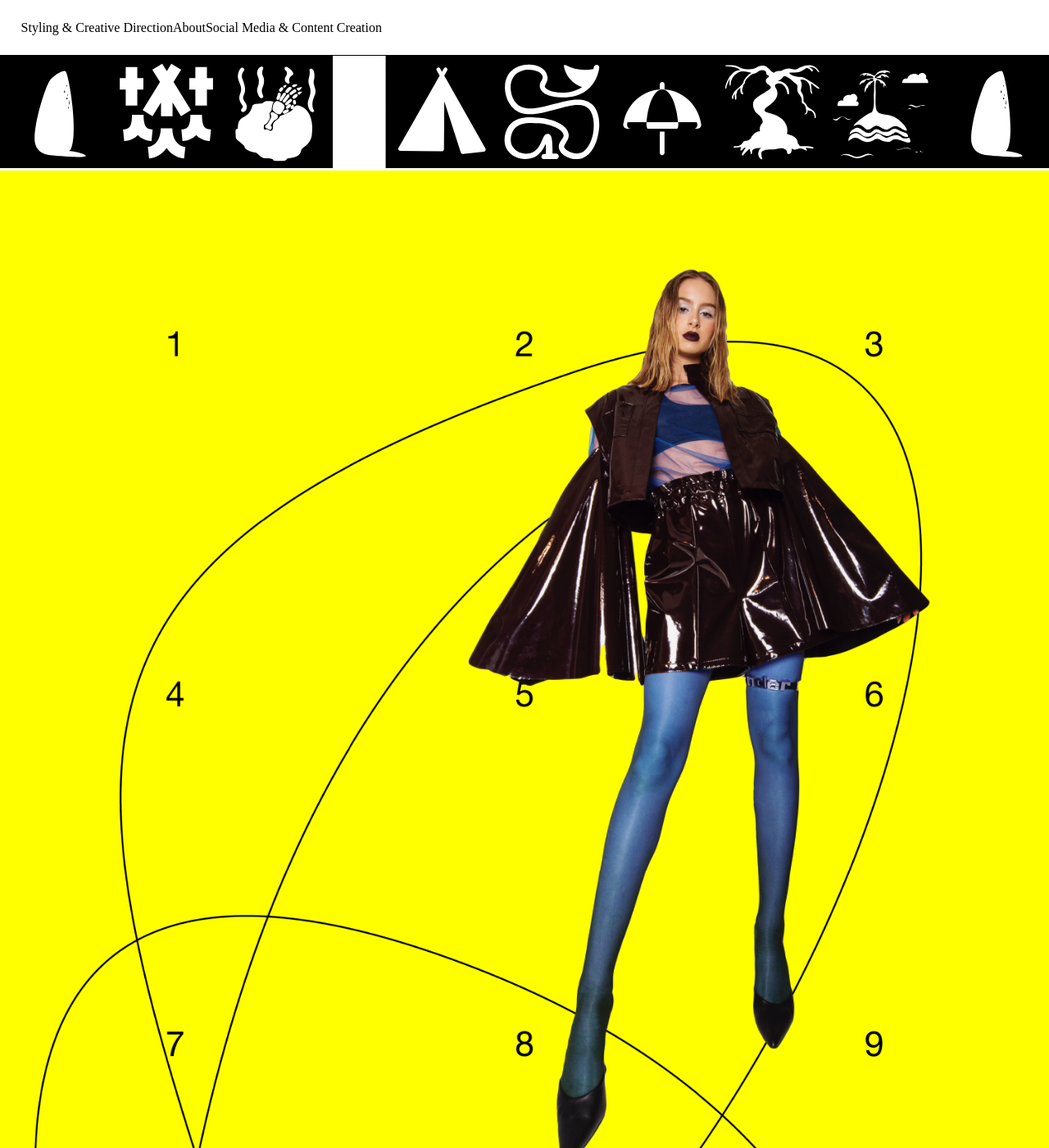
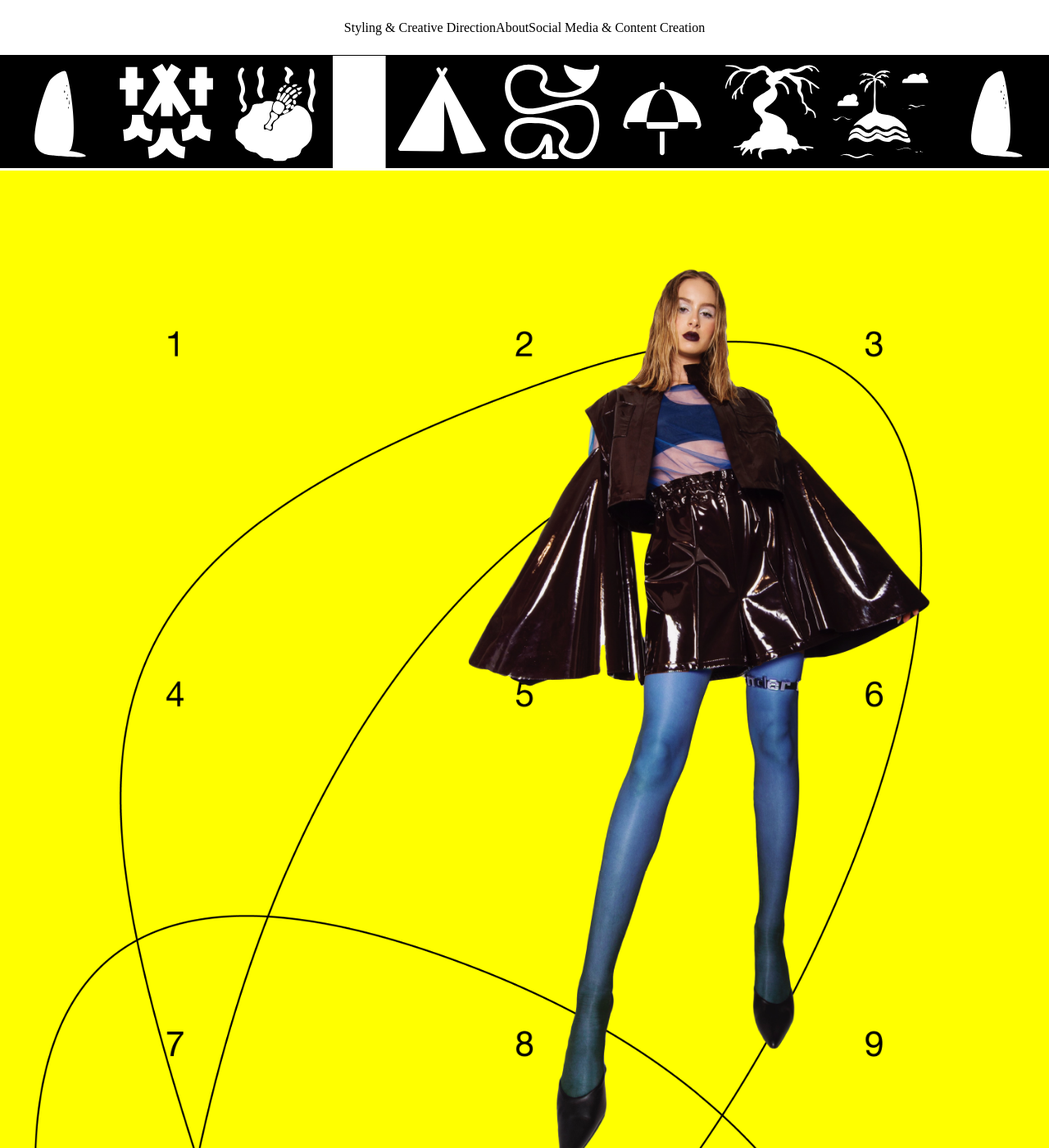
Before and after one commit to basharalidreesi/lab, a Jekyll site: the page built from index.md, in a window 1280 px wide and 1400 px high. Shown: the whole window at 82% size. Built offline with Jekyll 4.4.1, drawn with Linux system fonts in a browser that asks for light colours.

Commit message:
Updated Style

```diff
--- a/assets/css/style.css
+++ b/assets/css/style.css
@@ -31,6 +31,7 @@ html, body {
 	-moz-box-sizing: border-box;
 	-webkit-box-sizing: border-box;
 	margin: 0;
+	padding: 0;
 	font-size: 100%;
 	text-align: left;
 	line-height: 100%;
@@ -111,9 +112,11 @@ html, body {
 	list-style-position: inside;
 	padding: calc(var(--universal_answer) * var(--universal_answer_multiplier));
 	border-bottom: 1px solid #000;
+	justify-content: center;
+	align-items: center;
 }
 .navigation_list_wrapper-navigation_list_item {
-	flex: 1 1 0; /* stress test this with a higher number of listed pages */
+	flex: 1; /* stress test this with a higher number of listed pages */
 }
 .--active_navigation_list_item a {
 	/* https://www.dannyguo.com/blog/animated-multiline-link-underlines-with-css/ */
@@ -247,6 +250,8 @@ html, body {
 		list-style: none;
 		list-style-position: inside;
 		height: 100vh; /* debug */
+		position: absolute;
+		bottom: 0;
 	}
 	.look_cascade_wrapper-look_cascade_graphic_card {
 		height: 100%; /* debug */
```
